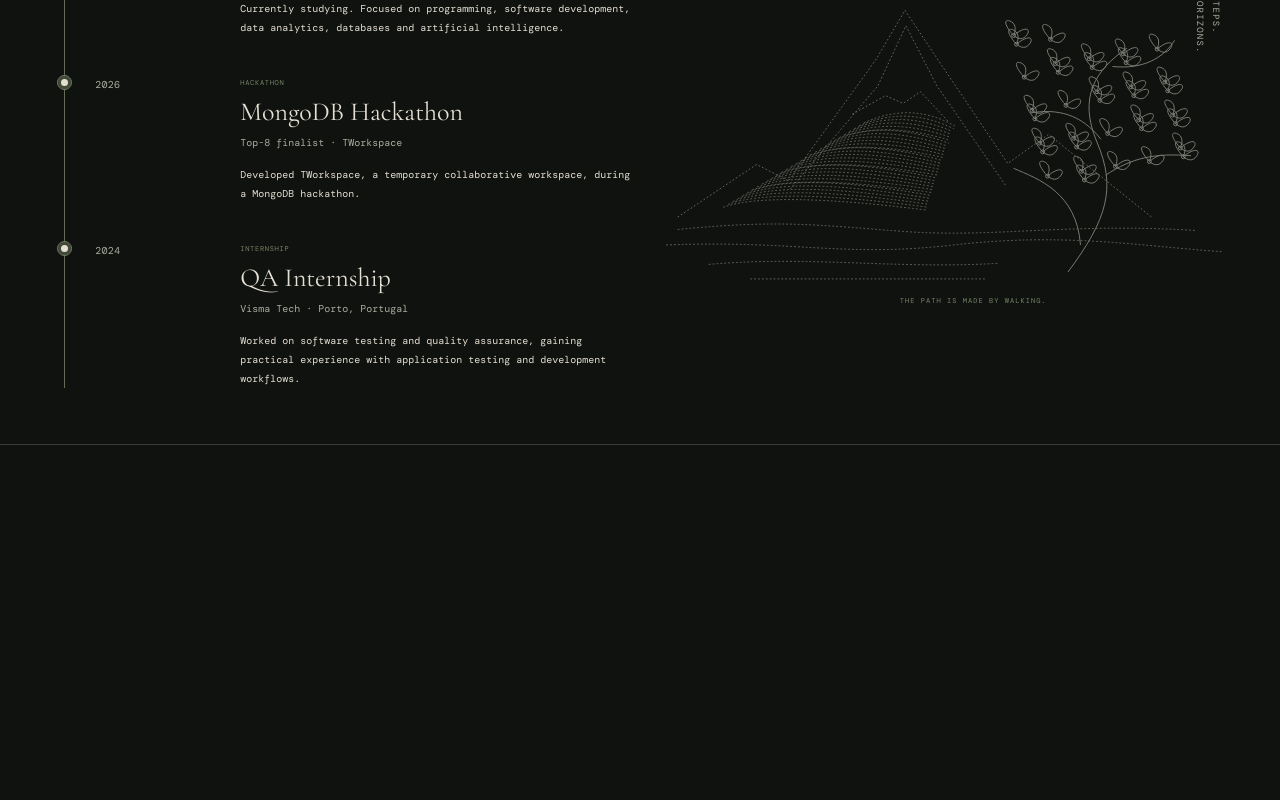
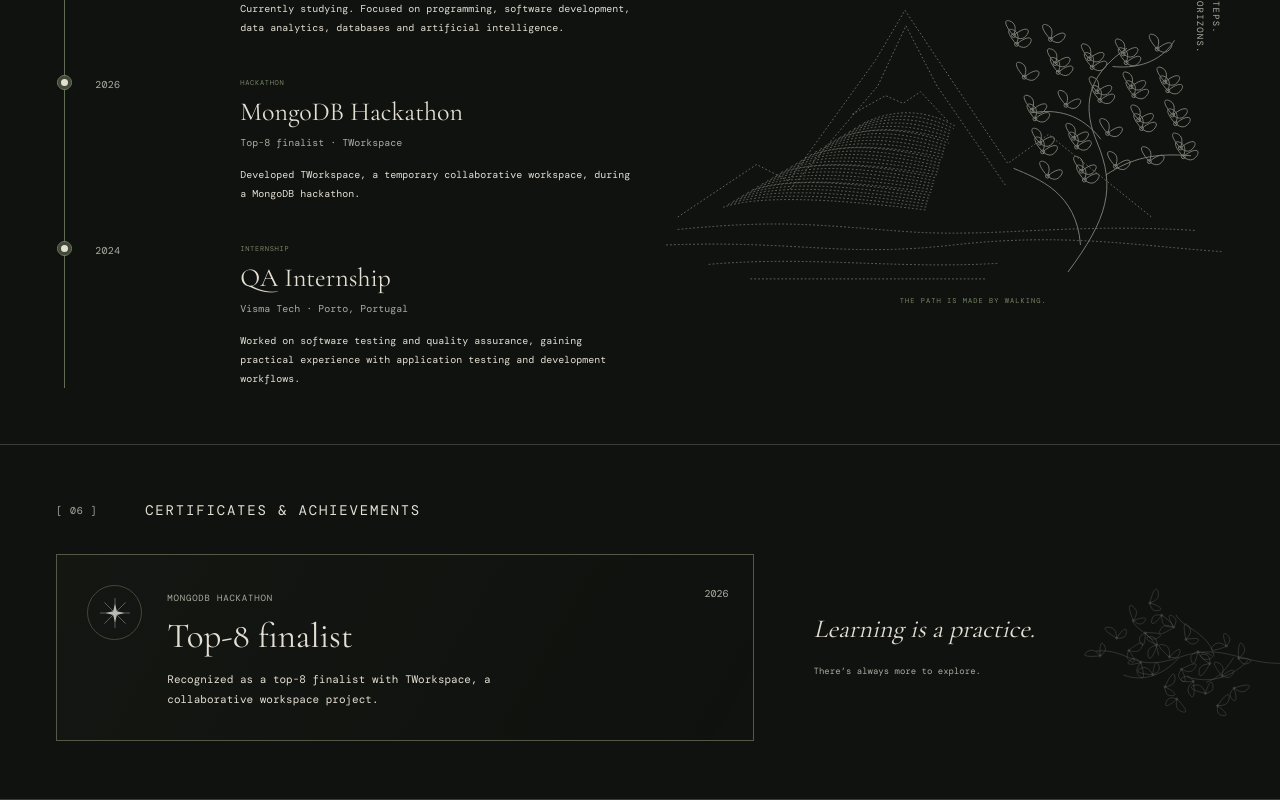
Before and after one commit to Askada21/MyPortfolio, a React (Vite) app: page / in a window 1280 px wide. Shown: the part 2420-3220 px from the top of the page. Before the commit the page ends 2865 px from the top, so only its background shows below. Built offline with nearby package versions, Linux system fonts and the light colour scheme.

Commit message:
feat: implement certificates and achievements

```diff
--- a/src/App.tsx
+++ b/src/App.tsx
@@ -4,7 +4,8 @@
 import TechStack from './components/TechStack'
 import Projects from './components/Projects'
 import Experience from './components/Experience'
+import Certificates from './components/Certificates'
 
 export default function App() {
-  return <><a className="skip-link" href="#main-content">Skip to content</a><Header /><main id="main-content"><Hero /><About /><TechStack /><Projects /><Experience /></main></>
+  return <><a className="skip-link" href="#main-content">Skip to content</a><Header /><main id="main-content"><Hero /><About /><TechStack /><Projects /><Experience /><Certificates /></main></>
 }
--- /dev/null
+++ b/src/components/Certificates.tsx
@@ -0,0 +1,8 @@
+import { achievements } from '../data/achievements'
+import { Arrow, Branch, SectionLabel, Star } from './Ornaments'
+
+export default function Certificates() {
+  return <section id="certificates" className="section certificates"><div className="section-content"><SectionLabel number="06">Certificates &amp; achievements</SectionLabel><div className="achievement-layout"><div className="achievement-list">{achievements.filter(item => item.confirmed).map(item => <article className="achievement" key={`${item.organization}-${item.title}`}>
+    <div className="achievement-emblem" aria-hidden="true"><Star /></div><div className="achievement-copy"><span className="achievement-organization">{item.organization}</span><h3>{item.title}</h3><p>{item.description}</p>{item.image && <img className="credential-image" src={`${import.meta.env.BASE_URL}${item.image}`} alt={`${item.title} credential`} width="320" height="200" loading="lazy"/>}{item.credentialUrl && <a className="text-link" href={item.credentialUrl} target="_blank" rel="noopener noreferrer">View credential <Arrow /></a>}</div><span className="achievement-year">{item.date}</span>
+  </article>)}</div><div className="achievement-note"><Branch /><p>Learning is a practice.<br /><span>There’s always more to explore.</span></p></div></div></div></section>
+}
--- /dev/null
+++ b/src/data/achievements.ts
@@ -0,0 +1,15 @@
+export interface Achievement {
+  title: string
+  organization: string
+  date: string
+  description: string
+  credentialUrl?: string
+  image?: string
+  confirmed: boolean
+}
+
+export const achievements: Achievement[] = [
+  { title: 'Top-8 finalist', organization: 'MongoDB Hackathon', date: '2026', description: 'Recognized as a top-8 finalist with TWorkspace, a collaborative workspace project.', confirmed: true },
+  // Add verified certificates here. Unconfirmed entries never appear on the website.
+  { title: 'Certificate title', organization: 'Issuing organization', date: '', description: '', credentialUrl: '', image: '', confirmed: false },
+]
--- a/src/styles/global.css
+++ b/src/styles/global.css
@@ -164,3 +164,21 @@
 .landscape-bottom { display: block; text-align: center; color: var(--moss); font-size: 7px; letter-spacing: .15em; }
 @media (max-width: 1000px) { .timeline li { grid-template-columns: 74px 1fr; gap: 18px; padding-left: 24px; } .timeline h3 { font-size: 24px; } .experience-layout { grid-template-columns: 1.5fr 1fr; gap: 25px; } }
 @media (max-width: 760px) { .experience-layout { grid-template-columns: 1fr; gap: 15px; } .timeline li { grid-template-columns: 66px 1fr; gap: 15px; padding-left: 20px; } .timeline-period { font-size: 9px; } .experience-landscape { max-width: 360px; margin: 12px auto 0; width: 100%; } .experience-landscape .landscape { width: 100%; margin: 0; } .landscape-label { right: -5px; } }
+.certificates { overflow: hidden; }
+.achievement-layout { display: grid; grid-template-columns: 1.7fr 1fr; gap: 60px; align-items: center; }
+.achievement-list { display: grid; gap: 20px; }
+.achievement { display: flex; gap: 25px; position: relative; padding: 30px; border: 1px solid #515a46; background: linear-gradient(120deg, #7885680a, transparent); }
+.achievement-emblem { width: 55px; height: 55px; border: 1px solid var(--olive); border-radius: 50%; display: grid; place-items: center; flex-shrink: 0; }
+.achievement-emblem .star { width: 30px; height: 30px; color: var(--silver); }
+.achievement-organization { font-size: 9px; letter-spacing: .09em; text-transform: uppercase; color: var(--muted); }
+.achievement h3 { font-size: 35px; margin-top: 8px; }
+.achievement p { font-size: 11px; margin-top: 15px; max-width: 390px; }
+.achievement-year { font-size: 10px; color: var(--muted); position: absolute; right: 24px; top: 30px; }
+.achievement-copy { padding-right: 20px; }
+.achievement-note { position: relative; height: 190px; display: flex; align-items: center; }
+.achievement-note .branch { width: 120px; height: 220px; transform: rotate(-60deg); position: absolute; right: -25px; bottom: -25px; opacity: .5; }
+.achievement-note p { position: relative; font: italic 26px/1.4 var(--serif); }
+.achievement-note p > span { font: 9px/2 var(--mono); color: var(--muted); }
+.credential-image { display: block; width: 100%; height: auto; margin-top: 20px; }
+@media (max-width: 1000px) { .achievement-layout { grid-template-columns: 1.7fr 1fr; gap: 30px; } .achievement { padding: 25px 20px; gap: 20px; } .achievement-year { top: 25px; right: 20px; } }
+@media (max-width: 760px) { .achievement-layout { grid-template-columns: 1fr; gap: 15px; } .achievement { gap: 16px; padding: 23px 18px; } .achievement h3 { font-size: 32px; } .achievement-emblem { width: 38px; height: 38px; } .achievement-emblem .star { width: 23px; } .achievement-organization { font-size: 8px; } .achievement-year { font-size: 8px; top: 23px; right: 15px; } .achievement-note { height: 100px; padding-left: 10px; } .achievement-note .branch { height: 140px; bottom: -25px; } .achievement-note p { font-size: 24px; } }
```
